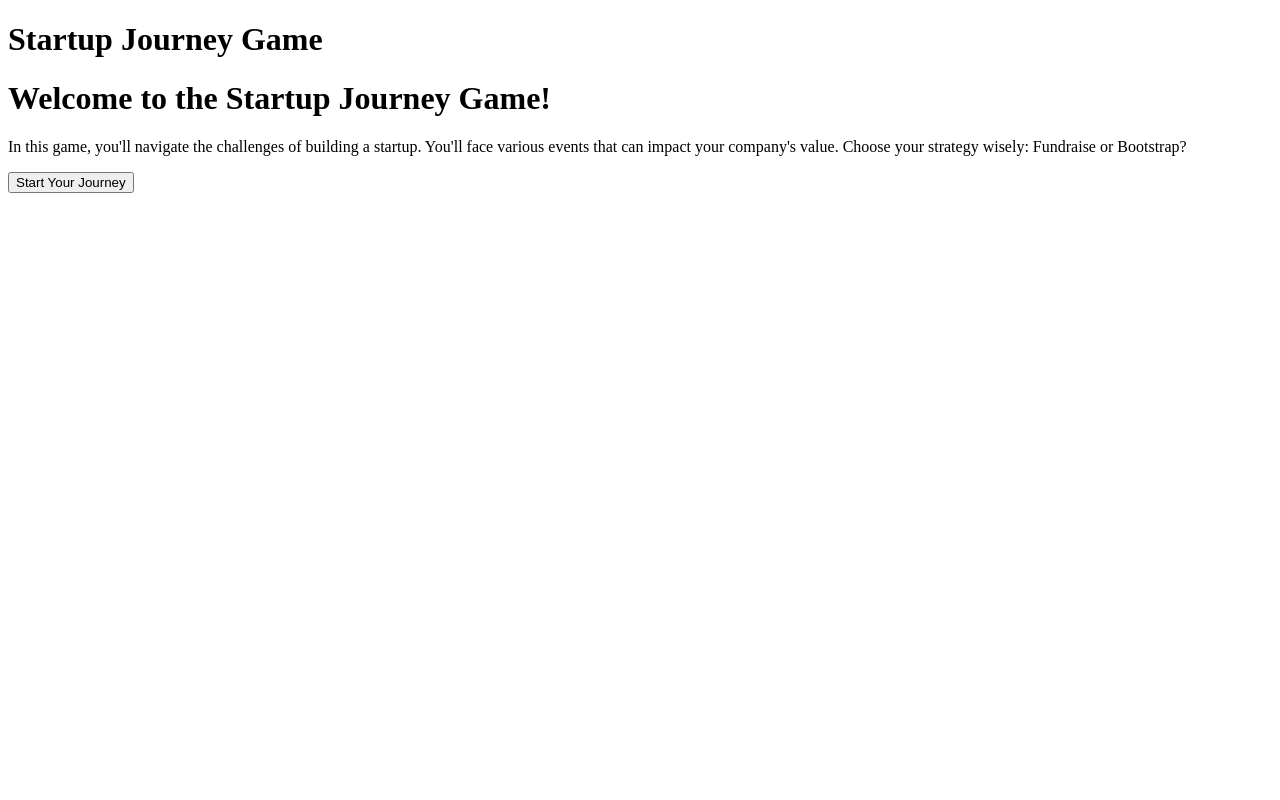
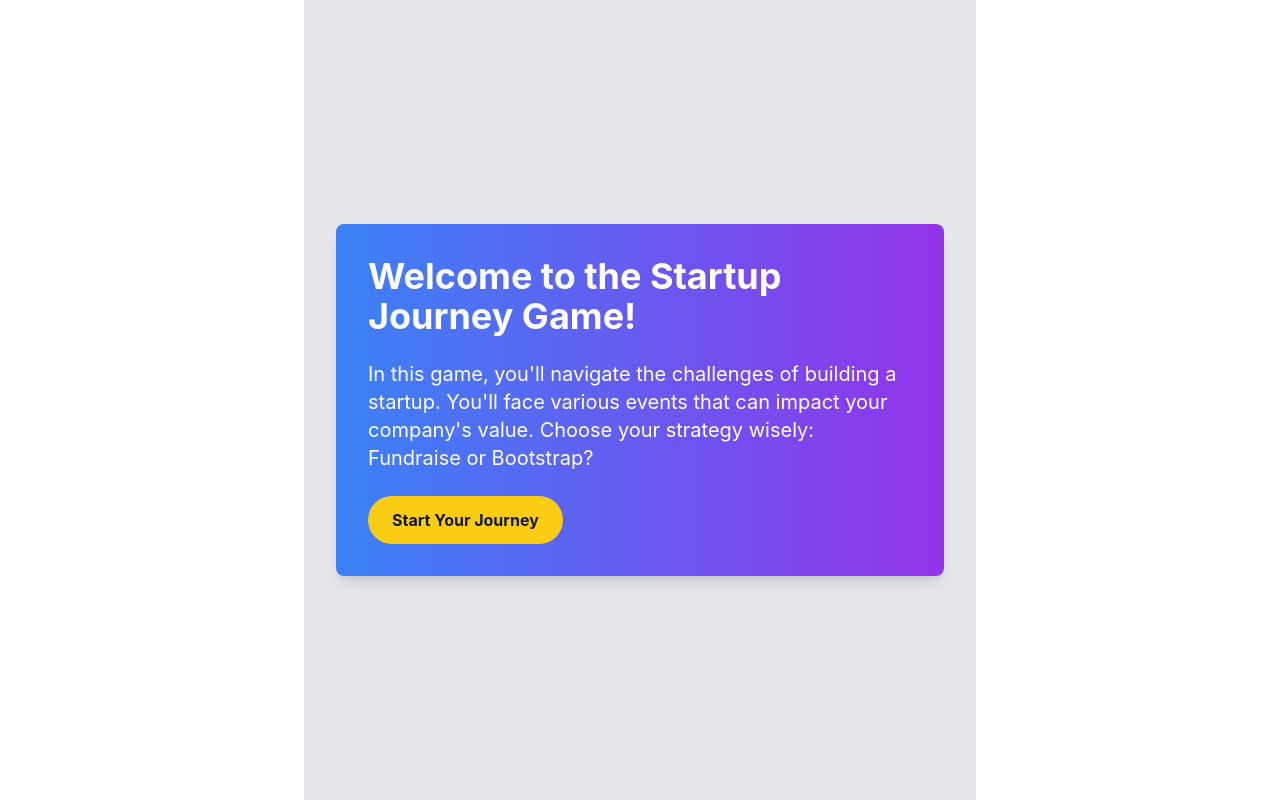
Before and after one commit to SimCaseIO/mini-startup-journey, a React (Create React App) app: page / in a window 1280 px wide. Built offline with nearby package versions, Linux system fonts and the light colour scheme.

Commit message:
adding tailwind

```diff
--- a/package.json
+++ b/package.json
@@ -20,5 +20,8 @@
       "last 1 firefox version",
       "last 1 safari version"
     ]
+  },
+  "devDependencies": {
+    "tailwindcss": "^3.4.4"
   }
 }
--- a/src/index.jsx
+++ b/src/index.jsx
@@ -1,8 +1,8 @@
 import React from 'react';
 import ReactDOM from 'react-dom/client';
 
-import { App } from './App.jsx'
+import { App } from './App.jsx';
 
-ReactDOM.createRoot(
-  document.querySelector('#root')
-).render(<App />)
+import './style.css';
+
+ReactDOM.createRoot(document.querySelector('#root')).render(<App />);
--- /dev/null
+++ b/tailwind.config.js
@@ -0,0 +1,8 @@
+/** @type {import('tailwindcss').Config} */
+module.exports = {
+  content: ['./src/**/*.{js,jsx,ts,tsx}'],
+  theme: {
+    extend: {},
+  },
+  plugins: [],
+};
```
Also changed, not shown: src/style.css (+6 -1 lines), 6 other files (tests, documents, lock files or other folders).
